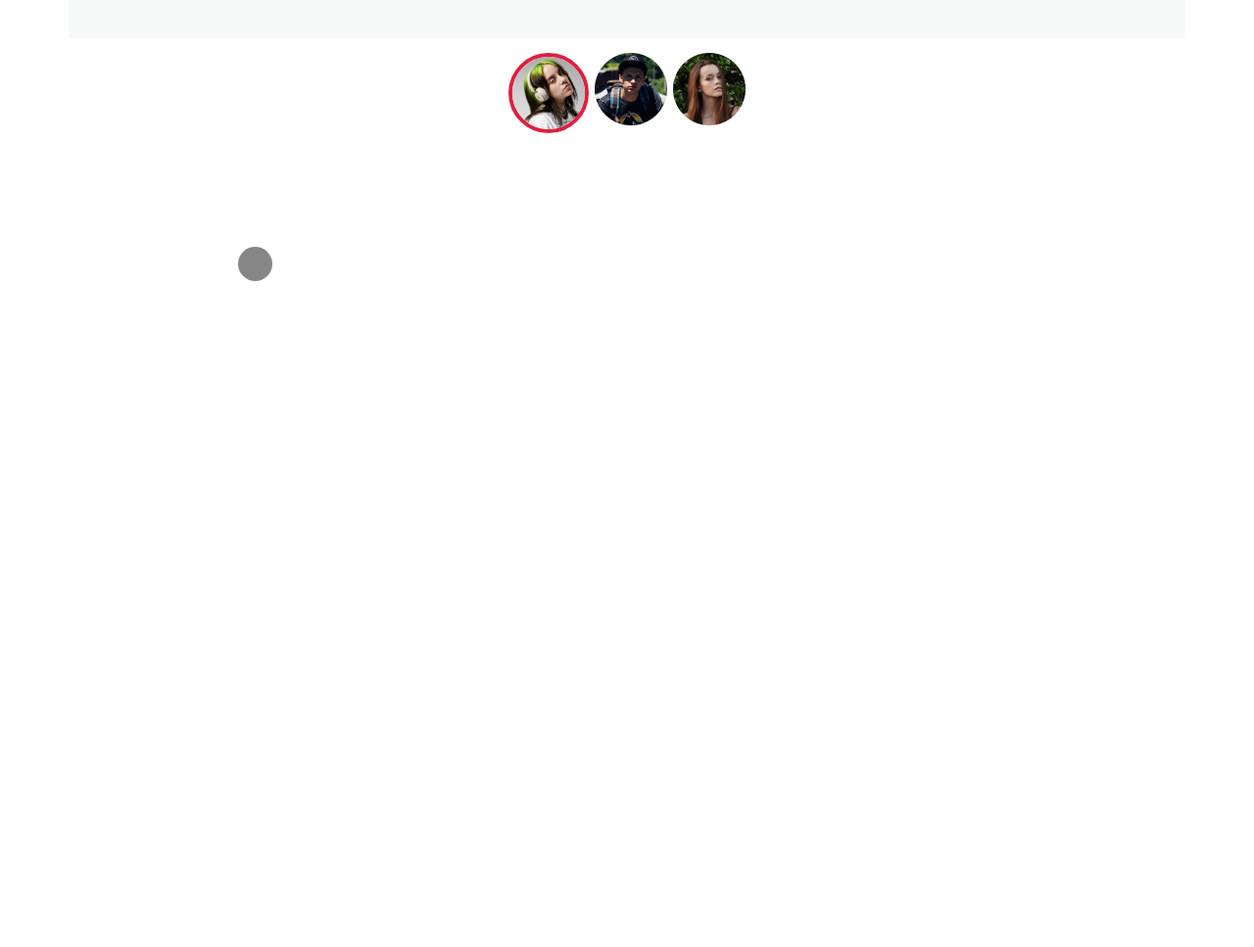
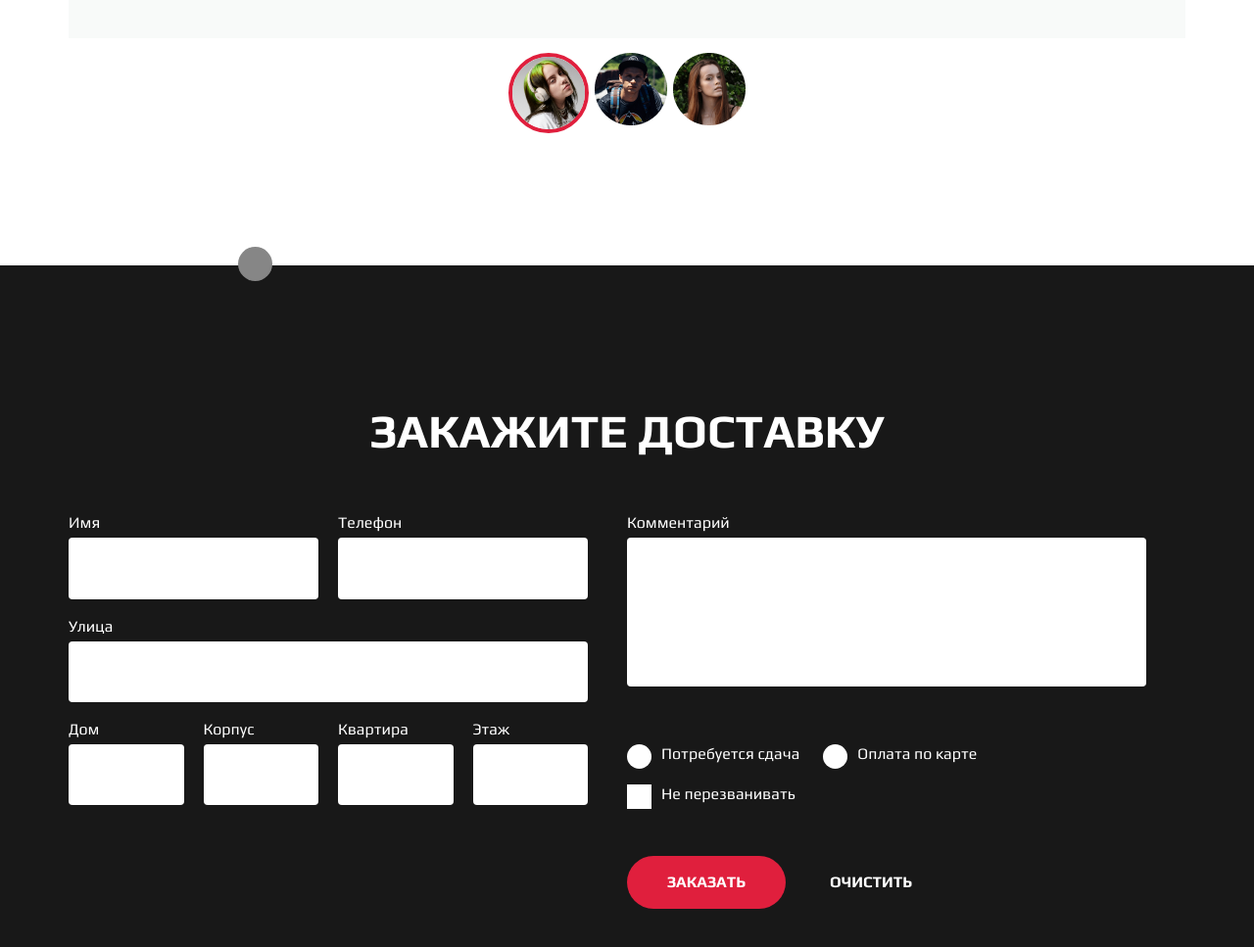
Before and after one commit to yankvasya/beats_project, a plain HTML site: page index.html in a window 1280 px wide. Shown: the part 2193-3160 px from the top of the page at 98% size. Before the commit the page ends 2480 px from the top, so only its background shows below. Drawn offline with Linux system fonts and the light colour scheme.

Commit message:
Сделал Форму

```diff
--- a/css/blocks/button.scss
+++ b/css/blocks/button.scss
@@ -1,4 +1,5 @@
 .button {
+    border: none;
     padding: 18px 41px;
     background: #E01F3D;
     border-radius: 100px;
@@ -15,4 +16,14 @@
     &:hover {
         background: #CA1B36;
     }
+
+    &--theme--transparent {
+        background: transparent;
+
+
+        &:hover {
+            background: transparent;
+            color: #CA1B36;
+        }
+    }
 }
--- /dev/null
+++ b/css/blocks/form.scss
@@ -0,0 +1,60 @@
+.form {
+    margin-top: 58px;
+    display: flex;
+
+    &__col {
+        flex: 1;
+        margin-right: 20px;
+    }
+
+    &:last-child {
+        margin-right: 0;
+    }
+
+    &__row {
+        margin-bottom: 18px;
+        display: flex;
+    }
+
+    &__block {
+        flex: 1;
+        margin-right: 20px;
+    }
+
+    &__input {
+        width: 100%;
+        border: none;
+        padding: 19px 12px;
+        border: 3px solid transparent;
+        border-radius: 4px;
+
+        &:focus {
+            border: 3px solid #E01F3D;
+            outline: none;
+        }
+
+        &--textarea {
+            height: 152px;
+            resize: none;
+            margin-bottom: 36px;
+        }
+    }
+
+    &__controls {
+        display: flex;
+        flex-wrap: wrap;
+    }
+
+    &__title {
+        margin-bottom: 6px;
+        font-style: normal;
+        font-weight: normal;
+        font-size: 16px;
+        line-height: 19px;
+        color: #FFFFFF;
+    }
+
+    &__btns {
+        margin-top: 48px;
+    }
+}
--- /dev/null
+++ b/css/blocks/order.scss
@@ -0,0 +1,17 @@
+.order {
+    height: 100vh;
+    min-height: 650px;
+    display: flex;
+    background: #181818 center center/cover no-repeat;
+    align-items: center;
+
+    &__title {
+        font-style: normal;
+        font-weight: bold;
+        font-size: 48px;
+        line-height: 52px;
+        text-align: center;
+        text-transform: uppercase;
+        color: #FFF;
+    }
+}
--- /dev/null
+++ b/css/blocks/radio.scss
@@ -0,0 +1,61 @@
+.radio {
+    display: flex;
+    cursor: pointer;
+    user-select: none;
+
+    &:first-child {
+        margin-right: 24px;
+    }
+
+    &--checkbox {
+        margin-top: 16px;
+        .radio__visible {
+            border-radius: 0;
+
+            &:before {
+                background: url("/icons/checkbox.png") center center/contain no-repeat;
+            }
+        }
+
+    }
+
+    &__elem {
+        display: none;
+
+        &:checked~.radio__visible {
+            &::before {
+                display: block;
+            }
+        }
+    }
+
+    &__visible {
+        width: 25px;
+        height: 25px;
+        position: relative;
+        border-radius: 50%;
+        background: #fff;
+
+        &::before {
+            content: "";
+            width: 13px;
+            height: 13px;
+            background: #E01F3D;
+            border-radius: 50%;
+            position: absolute;
+            display: none;
+            top: 50%;
+            left: 50%;
+            transform: translate(-50%, -50%);
+        }
+    }
+
+    &__title {
+        margin-left: 10px;
+        font-style: normal;
+        font-weight: normal;
+        font-size: 16px;
+        line-height: 19px;
+        color: #FFFFFF;
+    }
+}
--- a/css/style.css
+++ b/css/style.css
@@ -10,3 +10,6 @@
 @import url(./blocks/button.css);
 @import url(./blocks/why.css);
 @import url(./blocks/feedback.css);
+@import url(./blocks/order.css);
+@import url(./blocks/form.css);
+@import url(./blocks/radio.css);
--- a/index.html
+++ b/index.html
@@ -93,24 +93,102 @@
         </section>
 
         <section class="feedbacks">
-           <div class="container">
+            <div class="container">
                 <h2 class="feedbacks__title">Отзывы</h2>
                 <div class="feedbacks__all">
                     <div class="feedback">
                         <img class="feedback__img" src="./img/feedback__img-1.png" alt="feedback img">
                         <div class="feedback__info">
                             <div class="feedback__title">Отличный звук</div>
-                            <div class="feedback__text">Я ем малыми порциями, но часто. Это повышает мою продуктивность в разы. В течение дня сижу за компьютером и часто отходить в кафе или на кухню просто не могу себе позволить. А батончик – он всегда под рукой. Это приятно и удобно.</div>
+                            <div class="feedback__text">Я ем малыми порциями, но часто. Это повышает мою продуктивность
+                                в разы. В течение дня сижу за компьютером и часто отходить в кафе или на кухню просто не
+                                могу себе позволить. А батончик – он всегда под рукой. Это приятно и удобно.</div>
                             <div class="feedback__author">Билли Айлиш</div>
                         </div>
                     </div>
                     <div class="feedback__select">
-                        <a href="#" class="person person--active"><img class="person__img" src="./img/person-1.png" alt="1"></a>
+                        <a href="#" class="person person--active"><img class="person__img" src="./img/person-1.png"
+                                alt="1"></a>
                         <a href="#" class="person"><img class="person__img" src="./img/person-2.png" alt="2"></a>
                         <a href="#" class="person"><img class="person__img" src="./img/person-3.png" alt="3"></a>
                     </div>
                 </div>
-           </div>
+            </div>
+        </section>
+
+        <section class="order">
+            <div class="container">
+                <h2 class="order__title">Закажите доставку</h2>
+                <form class="form">
+                    <div class="form__col">
+                        <div class="form__row">
+                            <label class="form__block">
+                                <div class="form__title">Имя</div>
+                                <input type="text" class="form__input">
+                            </label>
+                            <label class="form__block">
+                                <div class="form__title">Телефон</div>
+                                <input type="text" class="form__input">
+                            </label>
+                        </div>
+                        <div class="form__row">
+                            <label class="form__block">
+                                <div class="form__title">Улица</div>
+                                <input type="text" class="form__input">
+                            </label>
+                        </div>
+                        <div class="form__row">
+                            <label class="form__block">
+                                <div class="form__title">Дом</div>
+                                <input type="text" class="form__input">
+                            </label>
+                            <label class="form__block">
+                                <div class="form__title">Корпус</div>
+                                <input type="text" class="form__input">
+                            </label>
+                            <label class="form__block">
+                                <div class="form__title">Квартира</div>
+                                <input type="text" class="form__input">
+                            </label>
+                            <label class="form__block">
+                                <div class="form__title">Этаж</div>
+                                <input type="text" class="form__input">
+                            </label>
+                        </div>
+                    </div>
+                    <div class="form__col">
+                        <div class="form__row">
+                            <label class="form__block">
+                                <div class="form__title">Комментарий</div>
+                                <textarea class="form__input form__input--textarea"></textarea>
+                            </label>
+                        </div>
+                        <div class="form__controls">
+                            <label class="radio">
+                                <input type="radio" name="option" class="radio__elem">
+                                <div class="radio__visible"></div>
+                                <div class="radio__title">Потребуется сдача</div>
+                            </label>
+                            <label class="radio">
+                                <input type="radio" name="option" class="radio__elem">
+                                <div class="radio__visible"></div>
+                                <div class="radio__title">Оплата по карте</div>
+                            </label>
+                        </div>
+                        <div class="form__controls">
+                            <label class="radio radio--checkbox">
+                                <input type="checkbox" class="radio__elem">
+                                <div class="radio__visible"></div>
+                                <div class="radio__title">Не перезванивать</div>
+                            </label>
+                        </div>
+                        <div class="form__btns">
+                            <input type="submit" value="Заказать" class="button">
+                            <input type="reset" value="Очистить" class="button button--theme--transparent">
+                        </div>
+                    </div>
+                </form>
+            </div>
         </section>
     </div>
 </body>
```
Also changed, not shown: css/blocks/button.css, css/blocks/form.css (added), css/blocks/order.css (added), css/blocks/radio.css (added), icons/checkbox.png (added), img/order-bg.jpg (added).
